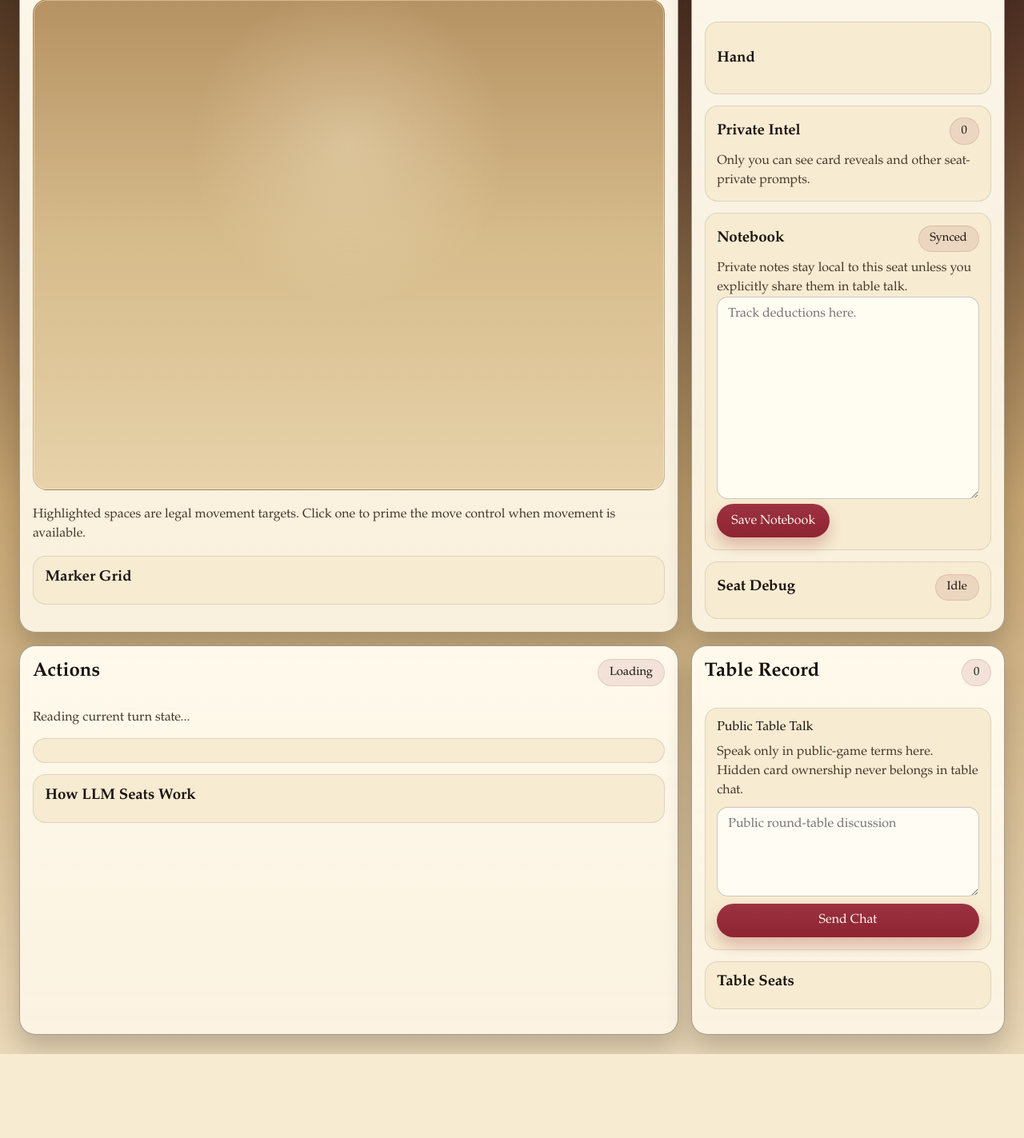
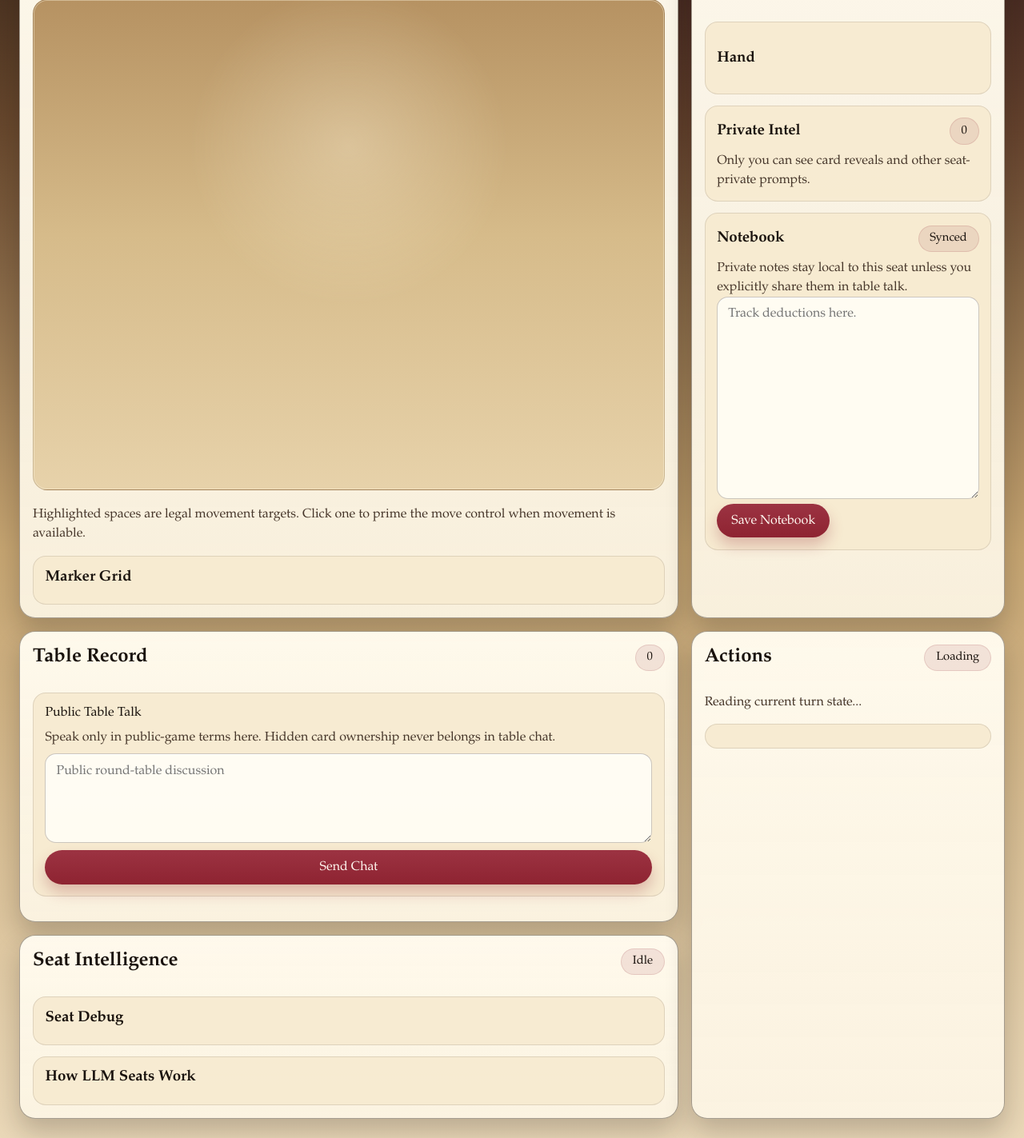
Before and after one commit to davidabelin/clue, a Flask app: template clue_web/templates/pages/game.html in a window 1280 px wide. Shown: the part 329-1752 px from the top of the page at 80% size. Before the commit the page ends 1647 px from the top, so only its background shows below. Run offline with Flask 3, Linux system fonts and the light colour scheme; the template is opened without the code that fills it, so the values that code supplies are empty.

Commit message:
Refine the Clue game layout and reduce UI noise
- swap the lower game-page layout so `Table Record` sits beneath the board and `Actions` sits beneath the private-seat panel
- combine `Seat Debug` and `How LLM Seats Work` into one shared intelligence panel beneath the table record
- remove the redundant `Table Seats` panel now that the marker grid carries the same seat overview
- compact the marker-grid cards into a tighter two-column summary so each seat reads in roughly three lines instead of a tall stack
- shrink the board content again to fit more cleanly inside its panel while preserving clickable move targeting
- filter `trace_turn_metric` notifications out of the private-intel list to keep that panel focused on useful seat-private events
- darken standalone home-page copy so the setup guidance reads more clearly against the paper background
- update the rolling Clue to-do list only for items completed in this UI batch

```diff
--- a/clue_web/static/css/clue.css
+++ b/clue_web/static/css/clue.css
@@ -266,13 +273,15 @@ button:disabled {
   grid-template-columns: minmax(0, 2.1fr) minmax(320px, 1fr);
   grid-template-areas:
     "board side"
-    "actions events";
+    "events actions"
+    "insights actions";
 }
 
 .board-panel { grid-area: board; }
 .side-panel { grid-area: side; }
+.event-panel { grid-area: events; }
+.insight-panel { grid-area: insights; }
 .action-panel { grid-area: actions; }
-.event-panel { grid-area: events; }
 
 .panel-head {
   display: flex;
@@ -371,11 +380,9 @@ button:disabled {
 .board-meta-card,
 .private-intel-panel,
 .notebook-panel,
-.seat-debug-panel,
 .hand-panel,
 .action-controls,
-.ai-panel,
-.table-seats-panel,
+.intelligence-card,
 .chat-box {
   background: var(--panel-strong);
   border: 1px solid rgba(44, 31, 23, 0.12);
@@ -474,6 +504,7 @@ button:disabled {
 }
 
 .side-panel,
+.insight-panel,
 .action-panel,
 .event-panel {
   display: grid;
@@ -510,6 +541,11 @@ button:disabled {
 .chat-box {
   display: grid;
   gap: 0.55rem;
+}
+
+.intelligence-stack {
+  display: grid;
+  gap: 0.9rem;
 }
 
 .debug-grid {
--- a/clue_web/static/js/clue.js
+++ b/clue_web/static/js/clue.js
@@ -183,7 +183,7 @@ if (app) {
     const nodesById = boardNodeById(snapshot);
     const seatPositions = {};
     const surface = document.createElementNS("http://www.w3.org/2000/svg", "g");
-    surface.setAttribute("transform", "translate(58 42) scale(0.78)");
+    surface.setAttribute("transform", "translate(76 46) scale(0.74)");
 
     snapshot.seats.forEach((seat) => {
       if (!seatPositions[seat.position]) {
@@ -285,11 +285,18 @@ if (app) {
       }
       return `
         <article class="${classes.join(" ")}">
-          <p class="card-kicker">${escapeHtml(seat.seat_kind)}</p>
-          <h4>${escapeHtml(seat.display_name)}</h4>
-          <p>${seat.display_name === seat.character ? "Character marker" : escapeHtml(seat.character)}</p>
-          <p class="position-node">${escapeHtml(labels.get(seat.position) || seat.position)}</p>
-          <p>${seat.can_win ? "Still in the case." : "Eliminated from winning."}</p>
+          <div class="position-grid-card">
+            <div class="position-main">
+              <p class="card-kicker">${escapeHtml(seat.seat_kind)}</p>
+              <h4>${escapeHtml(seat.display_name)}</h4>
+              <p>${seat.display_name === seat.character ? "Character marker" : escapeHtml(seat.character)}</p>
+            </div>
+            <div class="position-meta-stack">
+              <p class="position-node">${escapeHtml(labels.get(seat.position) || seat.position)}</p>
+              <p>${seat.can_win ? "Still in the case." : "Eliminated from winning."}</p>
+              <p>${escapeHtml(seat.hand_count)} cards</p>
+            </div>
+          </div>
           <span class="seat-swatch" style="--seat-color: ${escapeHtml(decorated.color)}"></span>
         </article>
       `;
@@ -321,6 +328,9 @@ if (app) {
   }
 
   function renderSeatCards(snapshot) {
+    if (!seatList) {
+      return;
+    }
     const labels = boardLabelById(snapshot);
     const seatsById = seatMap(snapshot);
     seatList.innerHTML = snapshot.seats.map((seat) => {
@@ -519,14 +529,13 @@ if (app) {
     }
 
     const publicEvents = snapshot.events.filter((event) => event.visibility === "public");
-    const privateEvents = snapshot.events.filter((event) => event.visibility !== "public");
+    const privateEvents = snapshot.events.filter((event) => event.visibility !== "public" && event.event_type !== "trace_turn_metric");
 
     publicCount.textContent = String(publicEvents.length);
     privateCount.textContent = String(privateEvents.length);
 
     renderEventList(publicEventLog, publicEvents, "The public table record will appear here.");
     renderEventList(privateLog, privateEvents, "No private reveals or seat-only prompts yet.");
-    renderSeatCards(snapshot);
     renderBoard(snapshot);
     renderPositionGrid(snapshot);
     renderActions(snapshot);
--- a/clue_web/templates/pages/game.html
+++ b/clue_web/templates/pages/game.html
@@ -56,27 +56,6 @@
         <textarea id="notebook-text" rows="12" placeholder="Track deductions here."></textarea>
         <button id="save-notebook" type="button">Save Notebook</button>
       </div>
-      <div class="seat-debug-panel">
-        <div class="panel-head compact">
-          <h3>Seat Debug</h3>
-          <span id="debug-status" class="status-chip">Idle</span>
-        </div>
-        <div id="seat-debug"></div>
-      </div>
-    </section>
-    <section class="panel action-panel">
-      <div class="panel-head">
-        <h2>Actions</h2>
-        <span id="action-status" class="status-chip">Loading</span>
-      </div>
-      <p id="turn-guidance" class="guidance">Reading current turn state...</p>
-      <div id="action-controls" class="action-controls"></div>
-      <div class="ai-panel">
-        <div class="panel-head compact">
-          <h3>How LLM Seats Work</h3>
-        </div>
-        <div id="ai-explainer"></div>
-      </div>
     </section>
     <section class="panel event-panel">
       <div class="panel-head">
@@ -89,13 +68,35 @@
         <textarea id="chat-input" rows="3" placeholder="Public round-table discussion"></textarea>
         <button id="send-chat" type="button">Send Chat</button>
       </div>
-      <section class="table-seats-panel">
-        <div class="panel-head compact">
-          <h3>Table Seats</h3>
-        </div>
-        <div id="seat-list" class="seat-list"></div>
-      </section>
       <ul id="public-event-log" class="event-log public-log"></ul>
+    </section>
+    <section class="panel insight-panel">
+      <div class="panel-head">
+        <h2>Seat Intelligence</h2>
+        <span id="debug-status" class="status-chip">Idle</span>
+      </div>
+      <div class="intelligence-stack">
+        <section class="intelligence-card">
+          <div class="panel-head compact">
+            <h3>Seat Debug</h3>
+          </div>
+          <div id="seat-debug"></div>
+        </section>
+        <section class="intelligence-card">
+          <div class="panel-head compact">
+            <h3>How LLM Seats Work</h3>
+          </div>
+          <div id="ai-explainer"></div>
+        </section>
+      </div>
+    </section>
+    <section class="panel action-panel">
+      <div class="panel-head">
+        <h2>Actions</h2>
+        <span id="action-status" class="status-chip">Loading</span>
+      </div>
+      <p id="turn-guidance" class="guidance">Reading current turn state...</p>
+      <div id="action-controls" class="action-controls"></div>
     </section>
   </div>
 </section>
```
Also changed, not shown: other parts of clue_web/static/css/clue.css (+34 -2 lines), docs/clue_to_do.md (+13 -6 lines), tests/test_app.py (+2 -0 lines).
